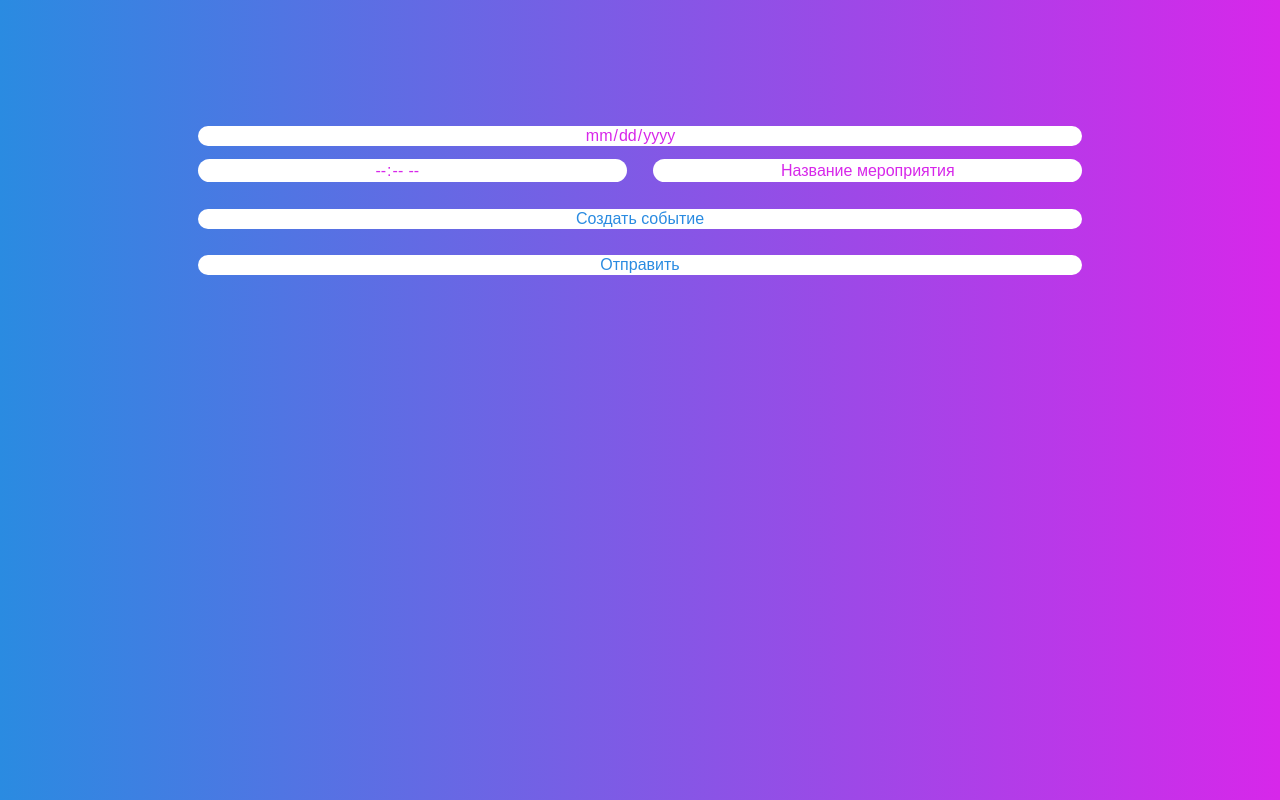
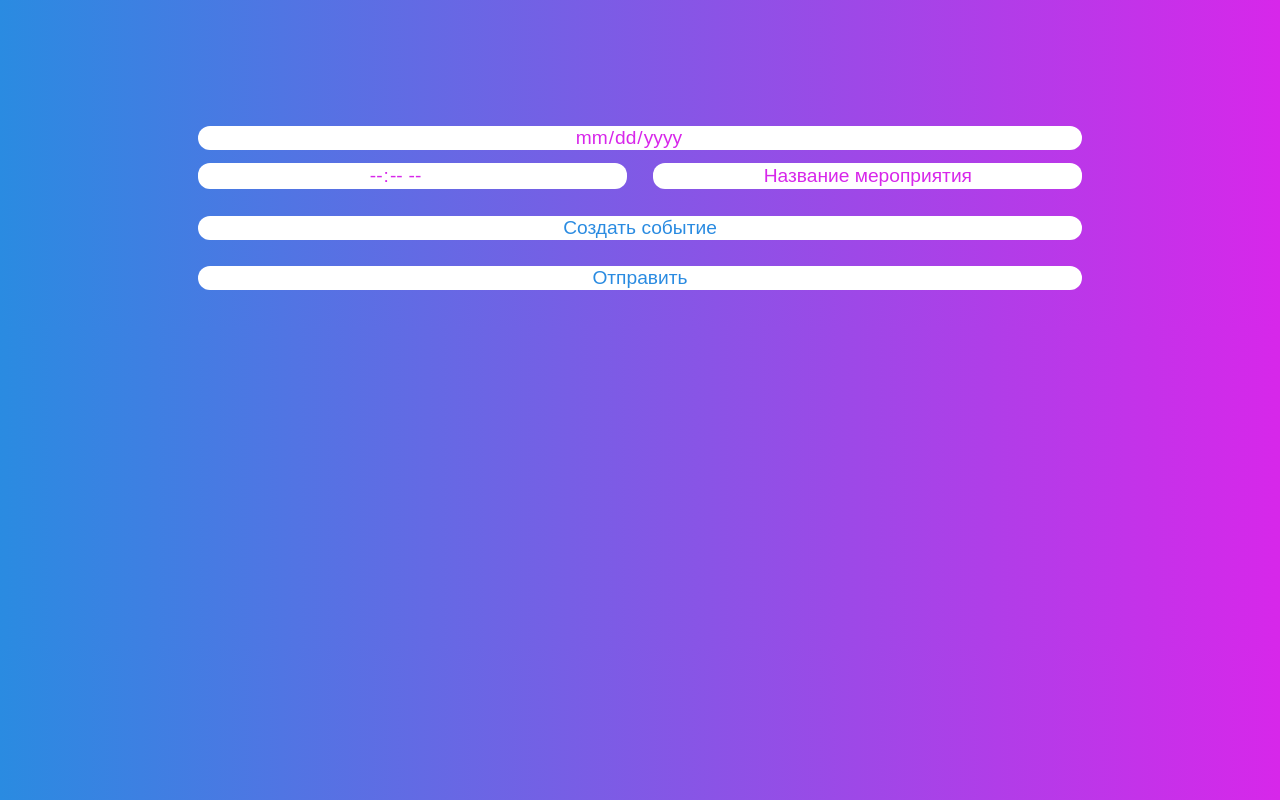
Before and after one commit to ArtemPodloboshnikov/server_vk_calendar, a website: page public/index.html in a window 1280 px wide. Drawn offline with Linux system fonts and the light colour scheme; no server answers.

Commit message:
Update index.html

```diff
--- a/public/index.html
+++ b/public/index.html
@@ -33,7 +33,7 @@
         border-radius: 12px;
         color: var(--blue-color);
         text-align: center;
-        font-size: 1em;
+        font-size: 1.2em;
     }
     input::placeholder
     {
```
